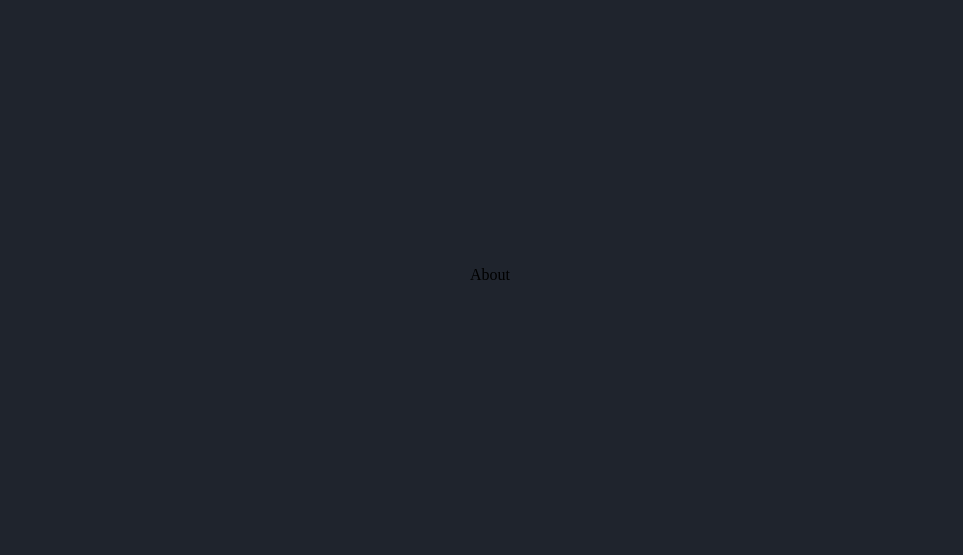
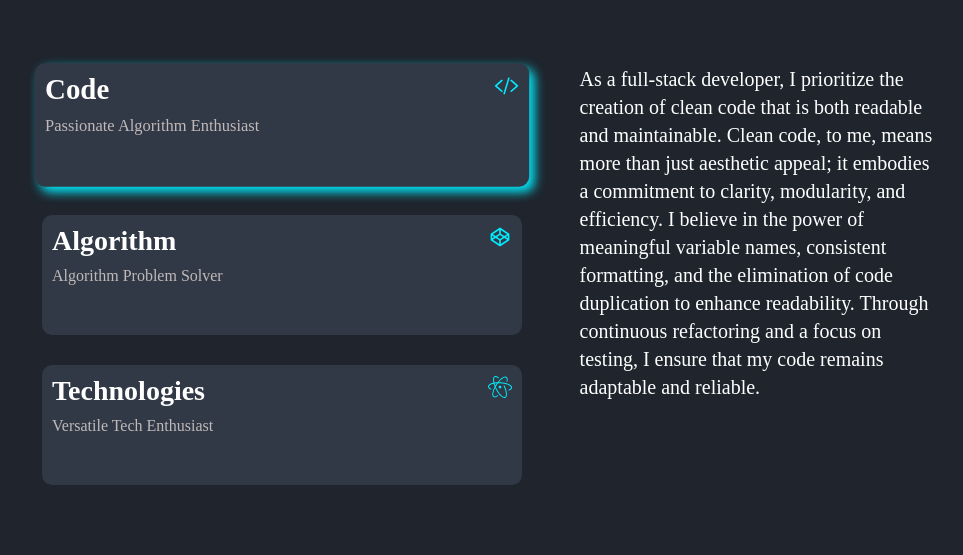
Before and after one commit to NoamAvitan1/portfolio, a React (Vite) app in the folder vite-project/: page / in a window 1280 px wide. Shown: the part 925-1480 px from the top of the page, without its empty margins (150-1113 px from the left). Built offline with nearby package versions, Linux system fonts and the light colour scheme.

Commit message:
about section

```diff
--- a/vite-project/src/About.css
+++ b/vite-project/src/About.css
@@ -5,3 +5,51 @@
     justify-content: center;
     align-items: center;
 }
+
+.about-data{
+    display: flex;
+    flex-direction: column;
+    gap: 30px;
+    width: 70%;
+    position: relative;
+}
+
+.about-map{
+
+}
+
+.card{
+    background-color: var(--second-bg-color);
+    padding: 10px;
+    width: 460px;
+    height: 100px;
+    cursor: pointer;
+    display: flex;
+    justify-content: space-between;
+    border-radius: 10px;
+    transition-duration: 0.3s;
+}
+
+.card-choosed{
+    background-color: var(--second-bg-color);
+    padding: 10px;
+    width: 460px;
+    height: 100px;
+    cursor: pointer;
+    display: flex;
+    justify-content: space-between;
+    border-radius: 10px;
+    box-shadow: 5px 5px 10px var(--main-color);
+    transition-duration: 0.3s;
+    transform: scale(1.03);
+}
+
+.text{
+    color: var(--text-color);
+    font-size: 20px;
+    line-height: 28px;
+    width: 40%;
+    top: 0;
+    right: 0;
+    position: absolute;
+}
--- a/vite-project/src/About.jsx
+++ b/vite-project/src/About.jsx
@@ -1,7 +1,53 @@
-import React from 'react'
-import './About.css'
+import React, { useState } from "react";
+import "./About.css";
+import { IoCodeSlashOutline } from "react-icons/io5";
+import { AiOutlineCodepen } from "react-icons/ai";
+import { SiAtom } from "react-icons/si";
+
+
+
 export default function About() {
+  const [type, setType] = useState("Code");
+  const data = [
+    {
+      title: "Code",
+      topic: "Passionate Algorithm Enthusiast",
+      paragraph:
+        "As a full-stack developer, I prioritize the creation of clean code that is both readable and maintainable. Clean code, to me, means more than just aesthetic appeal; it embodies a commitment to clarity, modularity, and efficiency. I believe in the power of meaningful variable names, consistent formatting, and the elimination of code duplication to enhance readability. Through continuous refactoring and a focus on testing, I ensure that my code remains adaptable and reliable. ",
+      icon: <IoCodeSlashOutline/>,
+    },
+    {
+      title: "Algorithm",
+      topic: "Algorithm Problem Solver",
+      paragraph:
+        "My passion for solving algorithmic problems drives my enthusiasm for continuous learning and growth as a developer. I find joy in dissecting complex problems, devising efficient solutions, and optimizing code for performance. This passion extends beyond mere coding challenges; it reflects my commitment to cultivating a deep understanding of algorithms and data structures. Whether it's optimizing runtime or enhancing scalability, I relish the intellectual satisfaction that comes with crafting elegant and effective solutions to intricate problems.",
+      icon: <AiOutlineCodepen/>,
+    },
+    {
+      title: "Technologies",
+      topic: "Versatile Tech Enthusiast",
+      paragraph:
+        "I am enthusiastic about constantly exploring new technologies and frameworks, showcasing my commitment to remaining at the forefront of diverse aspects in software development. Actively seeking exposure to emerging tools, languages, and frameworks is integral to my professional journey. Each encounter with a new technology becomes an opportunity for growth, allowing me to expand my skill set across various domains. This curiosity-driven approach not only enhances my versatility as a developer but also positions me to contribute creatively to the dynamic and ever-evolving landscape of technology.",
+      icon: <SiAtom/>,
+    },
+  ];
   return (
-    <article className='About' id='about'>About</article>
-  )
+    <article className="About" id="about">
+      <div className="about-data">
+      {data &&
+        data.map((v, i) => (
+          <section className="about-map" key={i}>
+              <div onClick={()=>setType(v.title)} className={`${type === v.title ?'card-choosed':'card'}`}>
+                <div style={{display:'flex', flexDirection:"column",gap:'10px'}}>
+                  <h1 style={{color:"var(--text-color)", fontSize:'28px'}}>{v.title}</h1>
+                  <span style={{color:"var(--second-text-color)",fontSize:'16px'}}>{v.topic}</span>
+                </div>
+                <div style={{color:'var(--main-color)', fontSize:'24px'}}>{v.icon}</div>
+              </div>
+            {v.title === type && <p className="text">{v.paragraph}</p>}
+          </section>
+        ))}
+      </div>
+    </article>
+  );
 }
```
